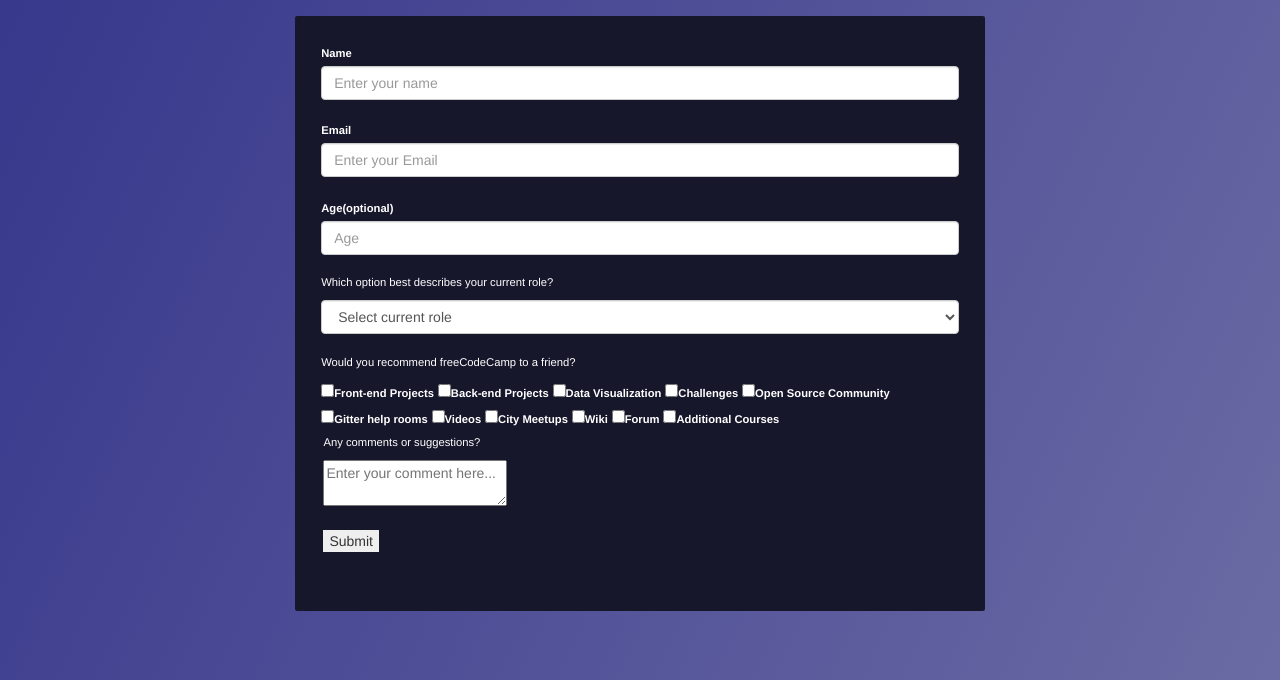
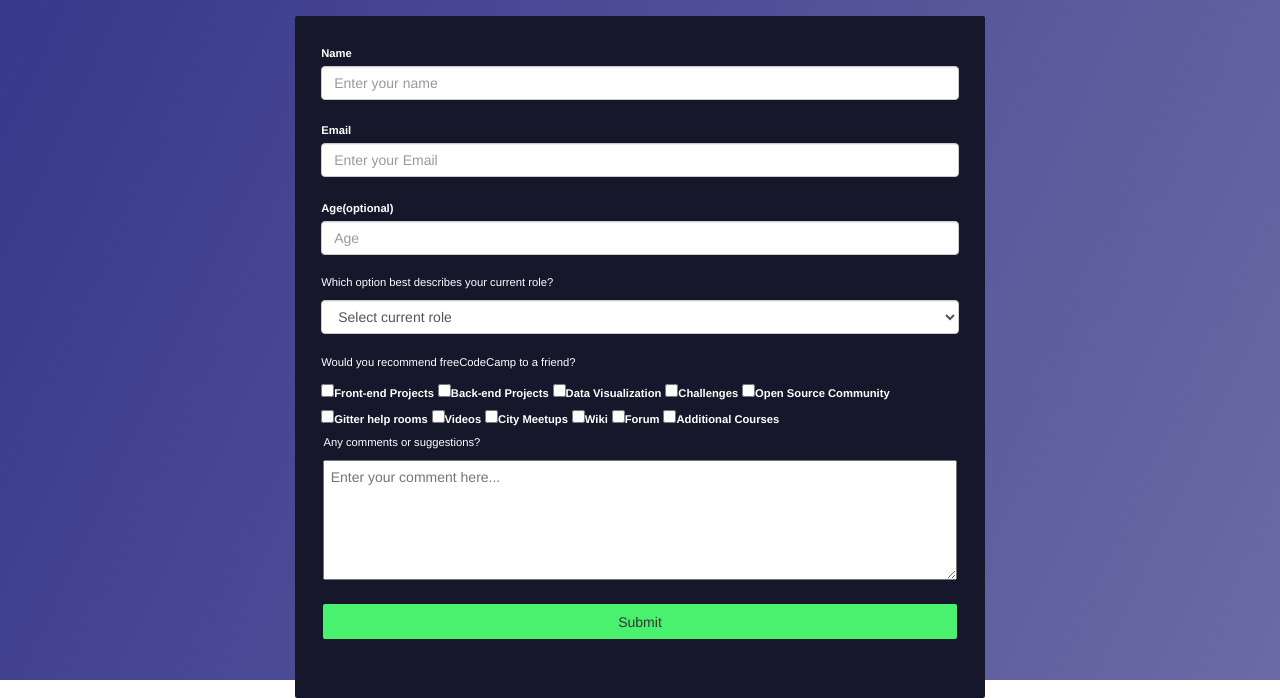
Before and after one commit to shahira-sadat/Febien-Shahira, a plain HTML site: page index.html in a window 1280 px wide. Shown: the part 120-818 px from the top of the page. Drawn offline with nearby package versions, Linux system fonts and the light colour scheme.

Commit message:
style updated

```diff
--- a/css/style.css
+++ b/css/style.css
@@ -28,6 +28,11 @@ body::before {
 h1 {
   font-weight: 400;
   line-height: 1.3;
+  color: #fff;
+}
+
+h4{
+  font-weight: 200;
   color: #fff;
 }
 
@@ -140,10 +145,29 @@ form {
 
 }
 
-.input-radio
+.input-radio,
+.input-checkbox
 {
   display: inline-block;
   margin-right: 0.630rem;
   min-height: 1.27rem;
   min-width: 1.27rem;
 }
+
+
+.input-textarea {
+    min-height: 120px;
+    width: 100%;
+    padding: 0.625rem;
+    resize: vertical;
+  }
+
+  .submit-button {
+    display: block;
+    width: 100%;
+    padding: 0.75rem;
+    background: #4af16e;
+    color: inherit;
+    border-radius: 2px;
+    cursor: pointer;
+  }
```
